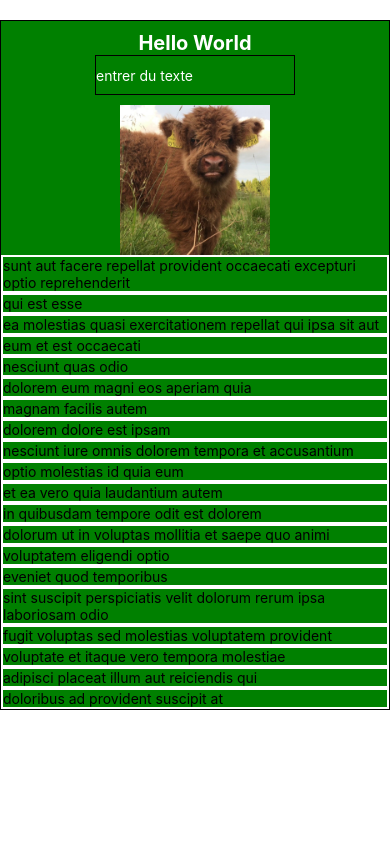
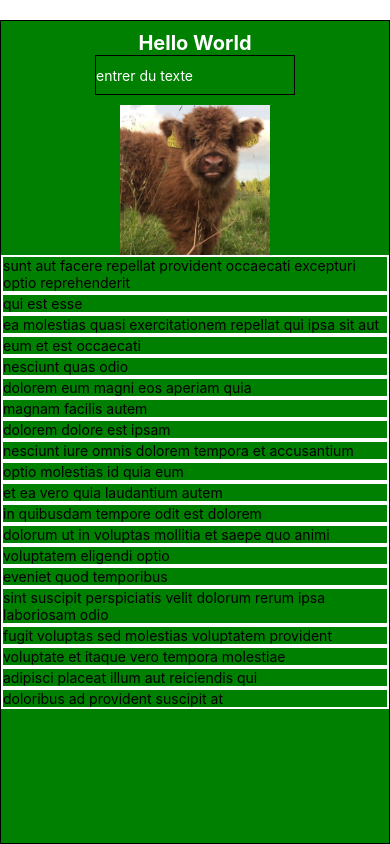
Before and after one commit to bferte/taxiApp, a React Native app: screen / in a window 390 px wide. Built offline with nearby package versions, Linux system fonts and the light colour scheme.

Commit message:
08/02/21

```diff
--- a/App.js
+++ b/App.js
@@ -1,5 +1,5 @@
 import React, { useState } from 'react';
-import { View, Text, StyleSheet, TextInput, Image, ScrollView, FlatList } from 'react-native';
+import { View, Text, StyleSheet, TextInput, Image, ScrollView, FlatList, TouchableHighlight, TouchableOpacity } from 'react-native';
 
 import cow from './assets/cow.jpg'
 
@@ -129,23 +129,27 @@ const posts = [
 const App = () => {
   const [state, setState] = useState('');
   return (
-    <ScrollView>
+
       <View style={styles.container}>
-        <Text style={styles.hello}>Hello World</Text>
+        <TouchableHighlight onPress={() => console.log("click 1")}>
+          <Text style={styles.hello}>Hello World</Text>
+        </TouchableHighlight>
         <TextInput
           style={styles.input}
           placeholder="entrer du texte"
           value={state}
           onChangeText={(value) => setState(value)}
         />
-        <Image source={cow} style={styles.cow} />
+        <TouchableOpacity onPress={() => console.log("click 2")}>
+          <Image source={cow} style={styles.cow} />
+        </TouchableOpacity>
         <FlatList
         data={posts}
         renderItem={item => <Text style={styles.item}>{item.item.title}</Text>}
         keyExtractor={item => item.id.toString()}
         />
       </View>
-    </ScrollView>
+
   );
 };
 
```
